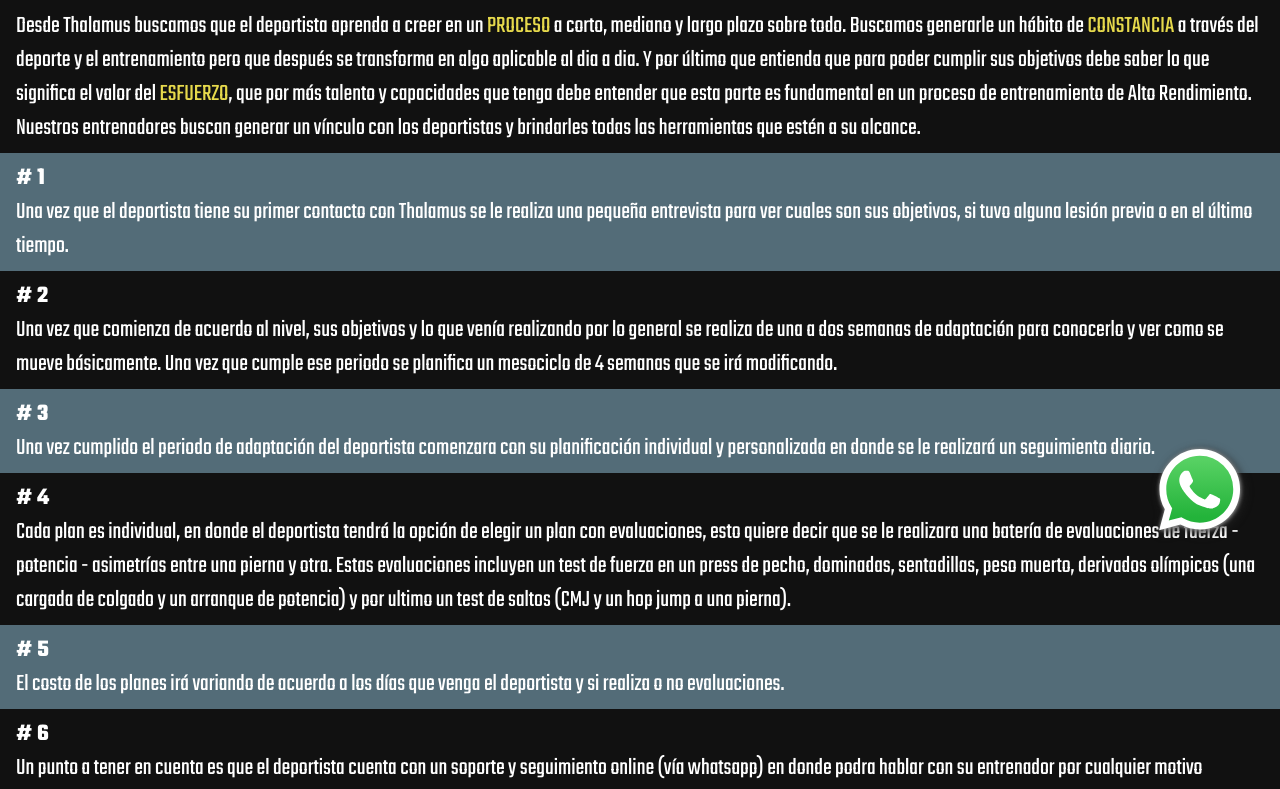
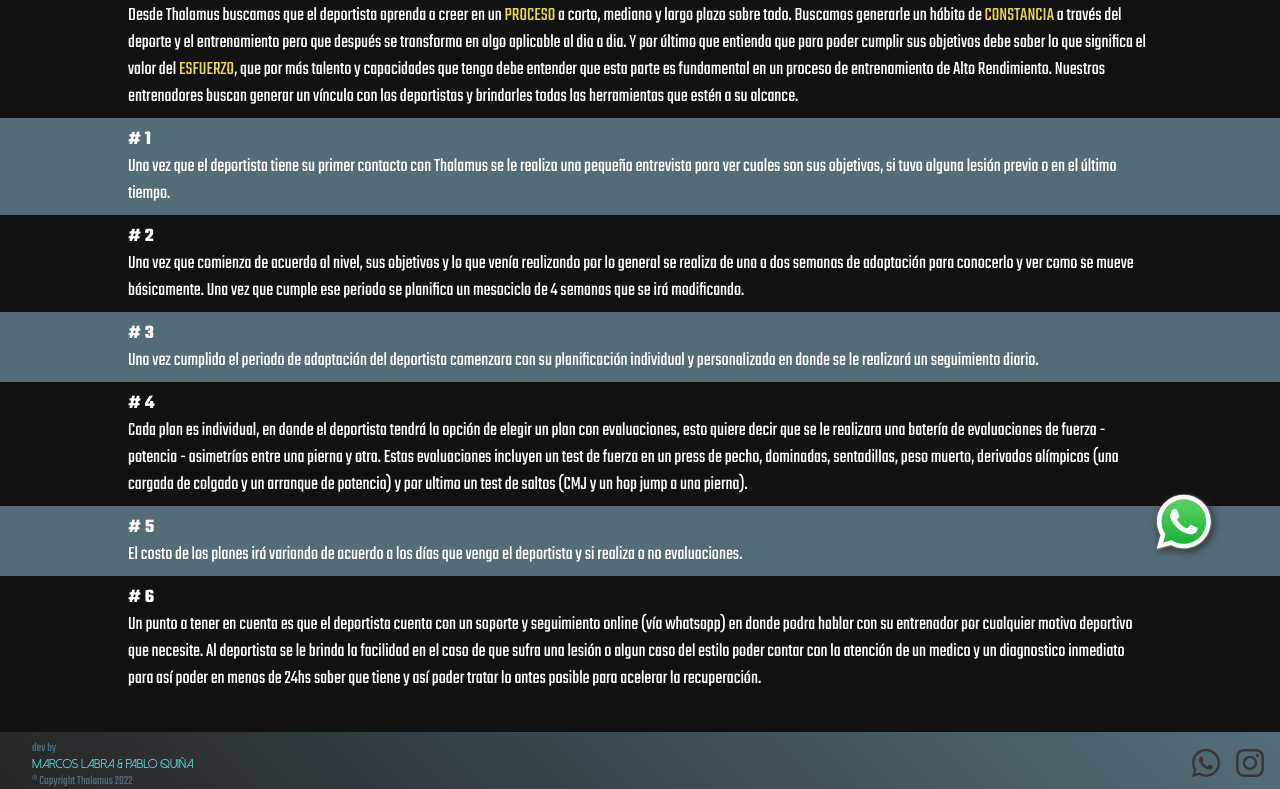
Before and after one commit to Kitsunito/thalamus-web, a React (Create React App) app: page /planes in a window 1280 px wide. Shown: the part 182-971 px from the top of the page. Built offline with nearby package versions, Linux system fonts and the light colour scheme.

Commit message:
casi listo el resp, falta seccion ejercicio

```diff
--- a/src/styles/components/contactForm.scss
+++ b/src/styles/components/contactForm.scss
@@ -37,7 +37,7 @@
         font-family: "Roboto", sans-serif;
         font-size: $font-size-medium;
         color: $lightYellow;
-        padding: 0 0.5rem;
+        padding: 0.5rem;
       }
       input {
         height: 2rem;
@@ -74,7 +74,6 @@
         input,
         textarea {
           font-size: $font-size-xlarge;
-          padding: 0 0.5rem;
         }
         input {
           height: 4rem;
@@ -92,3 +91,55 @@
     }
   }
 }
+
+@media (min-width: 1200px) {
+  .contactForm {
+    h2 {
+      font-size: 3rem;
+    }
+    form {
+      .input {
+        label {
+          font-size: $font-size-xlarge;
+        }
+        input,
+        textarea {
+          width: 40vw;
+          font-size: $font-size-large;
+          padding: 1rem;
+        }
+        input {
+          height: 4rem;
+        }
+        textarea {
+          height: 12rem;
+        }
+      }
+      button {
+        font-size: $font-size-xlarge;
+        margin: 1.5rem 0;
+      }
+    }
+  }
+}
+
+@media (min-width: 1600px) {
+  .contactForm {
+    h2 {
+      font-size: 3.5rem;
+    }
+    form {
+      .input {
+        label {
+          font-size: $font-size-xxlarge;
+        }
+        textarea {
+          height: 15rem;
+        }
+      }
+      button {
+        font-size: $font-size-xxlarge;
+      }
+    }
+  }
+}
--- a/src/styles/components/pages/index-section.scss
+++ b/src/styles/components/pages/index-section.scss
@@ -40,3 +40,11 @@
     }
   }
 }
+
+@media (min-width: 1600px) {
+  .index-section {
+    H2 {
+      width: 25vw;
+    }
+  }
+}
--- a/src/styles/components/pages/planes.scss
+++ b/src/styles/components/pages/planes.scss
@@ -36,9 +36,7 @@
 
 @media (min-width: 768px) {
   .planes {
-    width: 100vw;
-    padding-top: 10vh;
-
+    min-height: 92vh;
     section {
       .bg-1 {
         padding: 0.5rem 1rem;
@@ -64,3 +62,61 @@
     }
   }
 }
+
+
+@media (min-width: 1200px) {
+  .planes {
+    section {
+      padding-bottom: 2rem;
+      .bg-1 {
+        padding: 0.5rem 8rem;
+        h2 {
+          font-size: $font-size-xxxlarge;
+        }
+        h3 {
+          font-size: $font-size-large;
+        }
+        p {
+          font-size: $font-size-large;
+        }
+      }
+      .bg-2 {
+        padding: 0.5rem 8rem;
+        h3 {
+          font-size: $font-size-large;
+        }
+        p {
+          font-size: $font-size-large;
+        }
+      }
+    }
+  }
+}
+
+@media (min-width: 1600px) {
+  .planes {
+    section {
+      .bg-1 {
+        padding: 1rem 8rem;
+        h2 {
+          font-size: $font-size-xxxlarge;
+        }
+        h3 {
+          font-size: $font-size-large;
+        }
+        p {
+          font-size: $font-size-large;
+        }
+      }
+      .bg-2 {
+        padding: 0.5rem 8rem;
+        h3 {
+          font-size: $font-size-large;
+        }
+        p {
+          font-size: $font-size-large;
+        }
+      }
+    }
+  }
+}
--- a/src/styles/components/pages/sobreNosotros.scss
+++ b/src/styles/components/pages/sobreNosotros.scss
@@ -22,6 +22,7 @@
       padding-bottom: 0.5rem;
       font-size: $font-size-large;
       color: $white;
+      text-align: center;
       span {
         color: $yellow;
       }
@@ -35,14 +36,42 @@
       padding-bottom: 4rem;
       h2 {
         font-size: $font-size-xxxlarge;
-        span {
-          color: $yellow;
-        }
       }
       p {
-        text-align: center;
+
         font-size: $font-size-xlarge;
       }
     }
   }
 }
+
+@media (min-width: 1200px) {
+  .sobreNosotros {
+    section {
+      padding-bottom: 0rem;
+      h2 {
+        font-size: $font-size-xxlarge;
+        margin-bottom: 2rem;
+      }
+      p {
+
+        font-size: $font-size-large;
+      }
+    }
+  }
+}
+
+@media (min-width: 1600px) {
+  .sobreNosotros {
+    section {
+      min-height: 92vh;
+      h2 {
+        font-size: $font-size-xxxlarge;
+      }
+      p {
+
+        font-size: $font-size-xlarge;
+      }
+    }
+  }
+}
--- a/src/styles/components/wappFixed.scss
+++ b/src/styles/components/wappFixed.scss
@@ -14,3 +14,11 @@
         bottom: 5rem;
     }
 }
+
+@media (min-width: 1200px) {
+    .WhatsAppIcon{
+        width: 4rem;
+        right: 4rem;
+        bottom: 4rem;
+    }
+}
--- a/src/styles/layout/footer.scss
+++ b/src/styles/layout/footer.scss
@@ -41,6 +41,7 @@
 
 @media (min-width: 768px) {
   footer {
+    height: 8vh;
     .footer-devs {
       .footer-devs-intro,
       .footer-copyright {
@@ -52,7 +53,41 @@
       }
     }
     .footer-social {
-      margin-right: 1rem;
+      margin-right: 0.5rem;
+      svg {
+        height: 4vh;
+        margin: 0 0.5rem;
+      }
     }
   }
 }
+
+@media (min-width: 1200px) {
+  footer {
+    .footer-devs {
+      .footer-devs-intro,
+      .footer-copyright {
+        font-size: $font-size-small;
+      }
+      margin: 0.5rem 2rem;
+      .footer-devs-names {
+        font-size: $font-size-small;
+      }
+    }
+  }
+}
+
+@media (min-width: 1600px) {
+  footer {
+    .footer-devs {
+      .footer-devs-intro,
+      .footer-copyright {
+        font-size: $font-size-medium;
+      }
+      margin: 0.5rem 2rem;
+      .footer-devs-names {
+        font-size: $font-size-medium;
+      }
+    }
+  }
+}
--- a/src/styles/layout/header.scss
+++ b/src/styles/layout/header.scss
@@ -59,7 +59,7 @@
   }
   .navBar {
     display: flex;
-    a{
+    a {
       margin: 0 1rem;
     }
     h2 {
@@ -75,3 +75,13 @@
     }
   }
 }
+
+@media (min-width: 1600px) {
+  .headerDesktop {
+    .navBar {
+      h2 {
+        font-size: $font-size-xlarge;
+      }
+    }
+  }
+}
```
